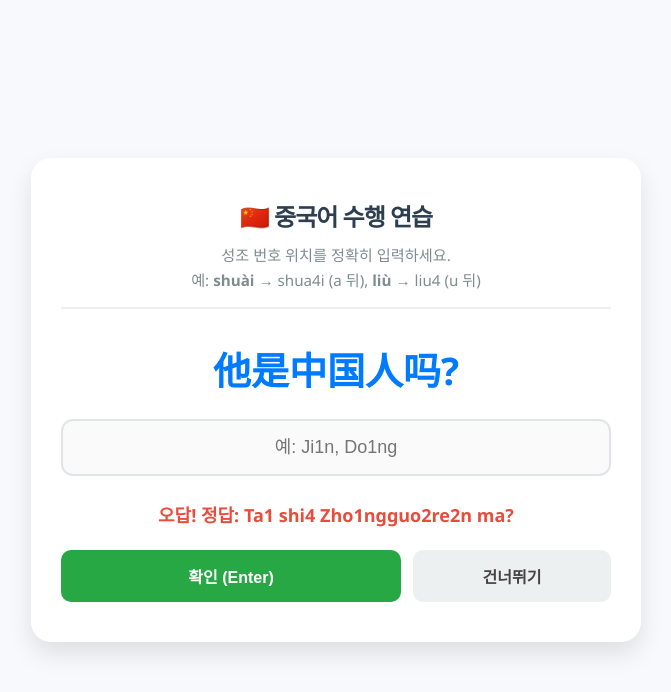
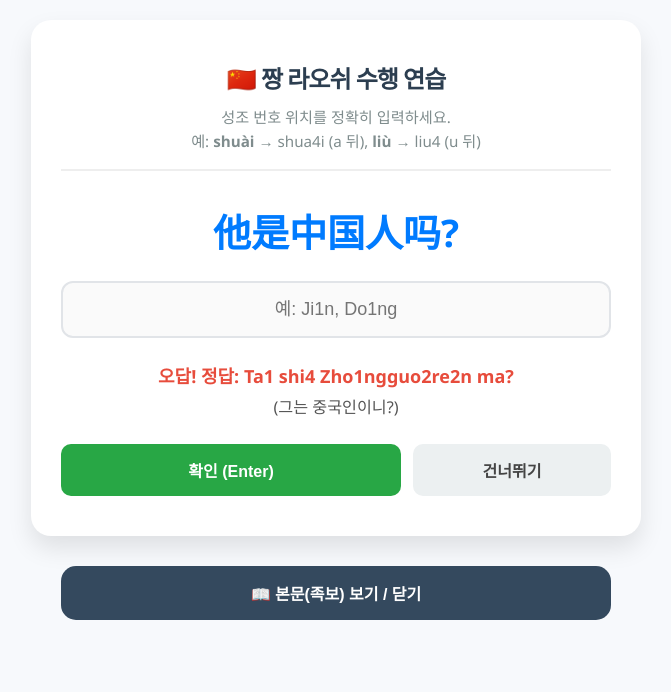
Before and after one commit to yyyyynny/CN-Study, a plain HTML site: page index.html in a window 1280 px wide. Both pictures are taken after a click on the button "확인 (Enter)". Shown: the whole page, without its empty margins (304-975 px from the left). Drawn offline with Linux system fonts and the light colour scheme.

Commit message:
Update index.html

```diff
--- a/index.html
+++ b/index.html
@@ -6,8 +6,8 @@
     <title>짱 라오쉬 수행 연습</title>
     <style>
         /* 깔끔하고 집중 잘 되는 디자인 */
-        body { font-family: 'Segoe UI', 'Microsoft YaHei', sans-serif; background-color: #f7f9fc; display: flex; justify-content: center; align-items: center; height: 100vh; margin: 0; }
-        .card { background: white; padding: 40px 30px; border-radius: 20px; box-shadow: 0 12px 24px rgba(0,0,0,0.1); text-align: center; width: 90%; max-width: 550px; }
+        body { font-family: 'Segoe UI', 'Microsoft YaHei', sans-serif; background-color: #f7f9fc; display: flex; flex-direction: column; align-items: center; min-height: 100vh; margin: 0; padding: 20px; box-sizing: border-box; }
+        .card { background: white; padding: 40px 30px; border-radius: 20px; box-shadow: 0 12px 24px rgba(0,0,0,0.1); text-align: center; width: 90%; max-width: 550px; margin-bottom: 20px; }
         h2 { color: #2c3e50; margin: 0 0 10px 0; letter-spacing: -1px; }
         .subtitle { color: #7f8c8d; font-size: 0.95em; margin-bottom: 30px; line-height: 1.6; border-bottom: 2px solid #eee; padding-bottom: 15px; }
 
@@ -21,16 +21,27 @@
         button:active { transform: scale(0.98); }
         .check-btn { background-color: #28a745; color: white; flex: 2; }
         .skip-btn { background-color: #ecf0f1; color: #444; flex: 1; }
+        .view-btn { background-color: #34495e; color: white; width: 100%; max-width: 550px; padding: 15px; border-radius: 15px; margin-top: 10px; }
 
-        #result { margin-top: 25px; font-weight: 800; font-size: 18px; height: 24px; }
+        #result { margin-top: 25px; font-weight: 800; font-size: 18px; min-height: 24px; line-height: 1.5; }
         .correct { color: #27ae60; }
         .wrong { color: #e74c3c; }
+        .meaning-text { display: block; font-size: 0.9em; color: #555; margin-top: 5px; font-weight: normal; }
+
+        /* 본문 보기 테이블 스타일 */
+        #textBody { display: none; width: 90%; max-width: 550px; background: white; padding: 20px; border-radius: 15px; box-shadow: 0 5px 15px rgba(0,0,0,0.05); margin-bottom: 50px; }
+        table { width: 100%; border-collapse: collapse; margin-top: 10px; font-size: 0.9em; }
+        th, td { border-bottom: 1px solid #eee; padding: 10px; text-align: left; }
+        th { color: #007bff; }
+        .hanzi-col { font-weight: bold; font-size: 1.1em; color: #333; }
+        .pinyin-col { color: #e67e22; font-weight: bold; }
+        .meaning-col { color: #666; }
     </style>
 </head>
 <body>
 
     <div class="card">
-        <h2>🇨🇳 중국어 수행 연습</h2>
+        <h2>🇨🇳 짱 라오쉬 수행 연습</h2>
         <div class="subtitle">
             성조 번호 위치를 정확히 입력하세요.<br>
             예: <b>shuài</b> → shua4i (a 뒤), <b>liù</b> → liu4 (u 뒤)
@@ -48,83 +59,91 @@
         </div>
     </div>
 
+    <button class="view-btn" onclick="toggleBody()">📖 본문(족보) 보기 / 닫기</button>
+
+    <div id="textBody">
+        <h3 style="margin-top:0; color:#333;">📚 전체 문장 리스트</h3>
+        <table>
+            <thead>
+                <tr>
+                    <th>한자</th>
+                    <th>내용</th>
+                </tr>
+            </thead>
+            <tbody id="tableList">
+                </tbody>
+        </table>
+    </div>
+
     <script>
         // ==========================================
-        // [데이터] 가중치(weight) 시스템 적용
-        // weight: 1.0 (기본) / 1.2 (약간 더 자주 나옴)
+        // [데이터] 뜻(meaning)과 표준병음(realPinyin) 추가
         // ==========================================
         const db = [
             // [1. 국적] -------------------------------------
-            { w: 1, hanzi: "你是哪国人?", answer: "Ni3 shi4 na3 guo2 re2n?" },
-            { w: 1, hanzi: "我是韩国人。", answer: "Wo3 shi4 Ha2nguo2re2n." },
-            { w: 1, hanzi: "我是中国人。", answer: "Wo3 shi4 Zho1ngguo2re2n." },
-            { w: 1, hanzi: "我是日本人。", answer: "Wo3 shi4 Ri4be3nre2n." },
-            { w: 1, hanzi: "我是意大利人。", answer: "Wo3 shi4 Yi4da4li4re2n." },
+            { w: 1, hanzi: "你是哪国人?", answer: "Ni3 shi4 na3 guo2 re2n?", meaning: "너는 어느 나라 사람이니?", realPinyin: "Nǐ shì nǎ guó rén?" },
+            { w: 1, hanzi: "我是韩国人。", answer: "Wo3 shi4 Ha2nguo2re2n.", meaning: "나는 한국인이야.", realPinyin: "Wǒ shì Hánguórén." },
+            { w: 1, hanzi: "我是中国人。", answer: "Wo3 shi4 Zho1ngguo2re2n.", meaning: "나는 중국인이야.", realPinyin: "Wǒ shì Zhōngguórén." },
+            { w: 1, hanzi: "我是日本人。", answer: "Wo3 shi4 Ri4be3nre2n.", meaning: "나는 일본인이야.", realPinyin: "Wǒ shì Rìběnrén." },
+            { w: 1, hanzi: "我是意大利人。", answer: "Wo3 shi4 Yi4da4li4re2n.", meaning: "나는 이탈리아인이야.", realPinyin: "Wǒ shì Yìdàlìrén." },
 
-            { w: 1, hanzi: "他是美国人吗?", answer: "Ta1 shi4 Me3iguo2re2n ma?" },
-            { w: 1, hanzi: "他是中国人吗?", answer: "Ta1 shi4 Zho1ngguo2re2n ma?" },
-            { w: 1, hanzi: "他是日本人吗?", answer: "Ta1 shi4 Ri4be3nre2n ma?" },
-            { w: 1, hanzi: "不是,他是加拿大人。", answer: "Bu2 shi4, ta1 shi4 Jia1na2da4re2n." },
+            { w: 1, hanzi: "他是美国人吗?", answer: "Ta1 shi4 Me3iguo2re2n ma?", meaning: "그는 미국인이니?", realPinyin: "Tā shì Měiguórén ma?" },
+            { w: 1, hanzi: "他是中国人吗?", answer: "Ta1 shi4 Zho1ngguo2re2n ma?", meaning: "그는 중국인이니?", realPinyin: "Tā shì Zhōngguórén ma?" },
+            { w: 1, hanzi: "他是日本人吗?", answer: "Ta1 shi4 Ri4be3nre2n ma?", meaning: "그는 일본인이니?", realPinyin: "Tā shì Rìběnrén ma?" },
+            { w: 1, hanzi: "不是,他是加拿大人。", answer: "Bu2 shi4, ta1 shi4 Jia1na2da4re2n.", meaning: "아니, 그는 캐나다인이야.", realPinyin: "Bú shì, tā shì Jiānádàrén." },
 
             // [2. 가족] -------------------------------------
-            { w: 1, hanzi: "她是谁?", answer: "Ta1 shi4 she2i?" },
-            { w: 1, hanzi: "她是我妹妹。", answer: "Ta1 shi4 wo3 me4imei." }, // 여동생
-            { w: 1, hanzi: "她是我姐姐。", answer: "Ta1 shi4 wo3 jie3jie." }, // 누나/언니
-            { w: 1, hanzi: "她是我妈妈。", answer: "Ta1 shi4 wo3 ma1ma." },   // 엄마
+            { w: 1, hanzi: "她是谁?", answer: "Ta1 shi4 she2i?", meaning: "그녀는 누구니?", realPinyin: "Tā shì shéi?" },
+            { w: 1, hanzi: "她是我妹妹。", answer: "Ta1 shi4 wo3 me4imei.", meaning: "그녀는 내 여동생이야.", realPinyin: "Tā shì wǒ mèimei." },
+            { w: 1, hanzi: "她是我姐姐。", answer: "Ta1 shi4 wo3 jie3jie.", meaning: "그녀는 내 누나(언니)야.", realPinyin: "Tā shì wǒ jiějie." },
+            { w: 1, hanzi: "她是我妈妈。", answer: "Ta1 shi4 wo3 ma1ma.", meaning: "그녀는 우리 엄마야.", realPinyin: "Tā shì wǒ māma." },
 
-            { w: 1, hanzi: "他是谁?", answer: "Ta1 shi4 she2i?" },
-            { w: 1, hanzi: "他是我弟弟。", answer: "Ta1 shi4 wo3 di4di." },   // 남동생
-            { w: 1, hanzi: "他是我哥哥。", answer: "Ta1 shi4 wo3 ge1ge." },   // 형/오빠
-            { w: 1, hanzi: "他是我爸爸。", answer: "Ta1 shi4 wo3 ba4ba." },   // 아빠
+            { w: 1, hanzi: "他是谁?", answer: "Ta1 shi4 she2i?", meaning: "그는 누구니?", realPinyin: "Tā shì shéi?" },
+            { w: 1, hanzi: "他是我弟弟。", answer: "Ta1 shi4 wo3 di4di.", meaning: "그는 내 남동생이야.", realPinyin: "Tā shì wǒ dìdi." },
+            { w: 1, hanzi: "他是我哥哥。", answer: "Ta1 shi4 wo3 ge1ge.", meaning: "그는 내 형(오빠)이야.", realPinyin: "Tā shì wǒ gēge." },
+            { w: 1, hanzi: "他是我爸爸。", answer: "Ta1 shi4 wo3 ba4ba.", meaning: "그는 우리 아빠야.", realPinyin: "Tā shì wǒ bàba." },
 
-            { w: 1, hanzi: "你有哥哥吗?", answer: "Ni3 yo3u ge1ge ma?" },
-            { w: 1, hanzi: "有,这是我哥哥。", answer: "Yo3u, zhe4 shi4 wo3 ge1ge." },
+            { w: 1, hanzi: "你有哥哥吗?", answer: "Ni3 yo3u ge1ge ma?", meaning: "너 형(오빠) 있니?", realPinyin: "Nǐ yǒu gēge ma?" },
+            { w: 1, hanzi: "有,这是我哥哥。", answer: "Yo3u, zhe4 shi4 wo3 ge1ge.", meaning: "있어, 이 사람은 우리 형(오빠)이야.", realPinyin: "Yǒu, zhè shì wǒ gēge." },
 
             // [3. 학년] -------------------------------------
-            { w: 1, hanzi: "他上几年级?", answer: "Ta1 sha4ng ji3 nia2nji2?" },
+            { w: 1, hanzi: "他上几年级?", answer: "Ta1 sha4ng ji3 nia2nji2?", meaning: "그는 몇 학년이니?", realPinyin: "Tā shàng jǐ niánjí?" },
 
-            { w: 1, hanzi: "小学六年级。", answer: "Xia3oxue2 liu4 nia2nji2." },  // 초6
-            { w: 1, hanzi: "初中一年级。", answer: "Chu1zho1ng yi1 nia2nji2." },  // 중1
-            { w: 1, hanzi: "初中二年级。", answer: "Chu1zho1ng er4 nia2nji2." },  // 중2
-            { w: 1, hanzi: "初中三年级。", answer: "Chu1zho1ng sa1n nia2nji2." }, // 중3
-            { w: 1, hanzi: "高中一年级。", answer: "Ga1ozho1ng yi1 nia2nji2." },  // 고1
+            { w: 1, hanzi: "小学六年级。", answer: "Xia3oxue2 liu4 nia2nji2.", meaning: "초등학교 6학년이야.", realPinyin: "Xiǎoxué liù niánjí." },
+            { w: 1, hanzi: "初中一年级。", answer: "Chu1zho1ng yi1 nia2nji2.", meaning: "중학교 1학년이야.", realPinyin: "Chūzhōng yī niánjí." },
+            { w: 1, hanzi: "初中二年级。", answer: "Chu1zho1ng er4 nia2nji2.", meaning: "중학교 2학년이야.", realPinyin: "Chūzhōng èr niánjí." },
+            { w: 1, hanzi: "初中三年级。", answer: "Chu1zho1ng sa1n nia2nji2.", meaning: "중학교 3학년이야.", realPinyin: "Chūzhōng sān niánjí." },
+            { w: 1, hanzi: "高中一年级。", answer: "Ga1ozho1ng yi1 nia2nji2.", meaning: "고등학교 1학년이야.", realPinyin: "Gāozhōng yī niánjí." },
 
-            // ★ [핵심] 고등학교 2학년 (가중치 1.2배 적용) ★
-            { w: 1.2, hanzi: "高中二年级。", answer: "Ga1ozho1ng er4 nia2nji2." },
+            // ★ [핵심] 고등학교 2학년 (가중치 1.2배) ★
+            { w: 1.2, hanzi: "高中二年级。", answer: "Ga1ozho1ng er4 nia2nji2.", meaning: "고등학교 2학년이야.", realPinyin: "Gāozhōng èr niánjí." },
 
             // [4. 기타] -------------------------------------
-            { w: 1, hanzi: "你叫什么名字?", answer: "Ni3 jia4o she2nme mi2ngzi?" },
-            { w: 1, hanzi: "我叫金东民。", answer: "Wo3 jia4o Ji1n Do1ngmi2n." },
-            { w: 1, hanzi: "他很帅!", answer: "Ta1 he3n shua4i!" },
-            { w: 1, hanzi: "他是我的朋友。", answer: "Ta1 shi4 wo3 de pe2ngyou." },
-            { w: 1, hanzi: "她很像你!", answer: "Ta1 he3n xia4ng ni3!" },
-            { w: 1, hanzi: "她几岁?", answer: "Ta1 ji3 sui4?" },
-            { w: 1, hanzi: "今年八岁。", answer: "Ji1nnia2n ba1 sui4." }
+            { w: 1, hanzi: "你叫什么名字?", answer: "Ni3 jia4o she2nme mi2ngzi?", meaning: "네 이름은 뭐니?", realPinyin: "Nǐ jiào shénme míngzi?" },
+            { w: 1, hanzi: "我叫金东民。", answer: "Wo3 jia4o Ji1n Do1ngmi2n.", meaning: "나는 김동민이라고 해.", realPinyin: "Wǒ jiào Jīn Dōngmín." },
+            { w: 1, hanzi: "他很帅!", answer: "Ta1 he3n shua4i!", meaning: "그는 잘 생겼어!", realPinyin: "Tā hěn shuài!" },
+            { w: 1, hanzi: "他是我的朋友。", answer: "Ta1 shi4 wo3 de pe2ngyou.", meaning: "그는 내 친구야.", realPinyin: "Tā shì wǒ de péngyou." },
+            { w: 1, hanzi: "她很像你!", answer: "Ta1 he3n xia4ng ni3!", meaning: "그녀는 너를 많이 닮았어!", realPinyin: "Tā hěn xiàng nǐ!" },
+            { w: 1, hanzi: "她几岁?", answer: "Ta1 ji3 sui4?", meaning: "그녀는 몇 살이니?", realPinyin: "Tā jǐ suì?" },
+            { w: 1, hanzi: "今年八岁。", answer: "Ji1nnia2n ba1 sui4.", meaning: "올해 8살이야.", realPinyin: "Jīnnián bā suì." }
         ];
 
         let currentIdx = 0;
 
-        // [확률 로직] 가중치 기반 랜덤 선택 함수
+        // 가중치 랜덤 선택
         function getWeightedRandomIndex() {
             let totalWeight = 0;
-            for (let i = 0; i < db.length; i++) {
-                totalWeight += db[i].w;
-            }
-
+            for (let i = 0; i < db.length; i++) totalWeight += db[i].w;
             let randomNum = Math.random() * totalWeight;
-
             for (let i = 0; i < db.length; i++) {
                 randomNum -= db[i].w;
-                if (randomNum <= 0) {
-                    return i;
-                }
+                if (randomNum <= 0) return i;
             }
-            return 0; // fallback
+            return 0;
         }
 
         function nextProblem() {
             currentIdx = getWeightedRandomIndex();
-
             document.getElementById('question').innerText = db[currentIdx].hanzi;
             document.getElementById('answerInput').value = '';
             document.getElementById('result').innerText = '';
@@ -134,28 +153,54 @@
         function checkAnswer() {
             const userAns = document.getElementById('answerInput').value.trim();
             const correctAns = db[currentIdx].answer;
+            const meaning = db[currentIdx].meaning; // 뜻 가져오기
 
-            // 정답 체크: 대소문자/공백 유연성 + 엄격한 철자 비교
+            // 대소문자/공백 처리
             const cleanUser = userAns.toLowerCase().replace(/\s+/g, ' ');
             const cleanCorrect = correctAns.toLowerCase().replace(/\s+/g, ' ');
 
             const resDiv = document.getElementById('result');
 
             if (cleanUser === cleanCorrect) {
-                resDiv.innerHTML = "<span class='correct'>정답입니다! 🎉</span>";
-                // 1초 후 자동 넘어감
-                setTimeout(nextProblem, 1000);
+                // 정답 시에도 뜻 보여주기
+                resDiv.innerHTML = `<span class='correct'>정답입니다! 🎉</span><br><span class='meaning-text'>(${meaning})</span>`;
+                setTimeout(nextProblem, 2000); // 뜻 읽을 시간 2초 줌
             } else {
-                resDiv.innerHTML = `<span class='wrong'>오답! 정답: ${correctAns}</span>`;
+                // 오답 시 정답과 뜻 보여주기
+                resDiv.innerHTML = `<span class='wrong'>오답! 정답: ${correctAns}</span><br><span class='meaning-text'>(${meaning})</span>`;
             }
         }
 
         // 엔터키 지원
         document.getElementById("answerInput").addEventListener("keypress", function(event) {
-            if (event.key === "Enter") {
-                checkAnswer();
+            if (event.key === "Enter") checkAnswer();
+        });
+
+        // 본문 보기 토글 기능
+        function toggleBody() {
+            const el = document.getElementById('textBody');
+            const tbody = document.getElementById('tableList');
+
+            if (el.style.display === 'none' || el.style.display === '') {
+                // 열릴 때 내용 채우기 (최초 1회만 하면 좋지만 매번 갱신도 OK)
+                let html = '';
+                db.forEach(item => {
+                    html += `<tr>
+                        <td class="hanzi-col">${item.hanzi}</td>
+                        <td>
+                            <div class="pinyin-col">${item.realPinyin}</div>
+                            <div class="meaning-col">${item.meaning}</div>
+                        </td>
+                    </tr>`;
+                });
+                tbody.innerHTML = html;
+                el.style.display = 'block';
+                // 화면 스크롤 내려서 보여주기
+                el.scrollIntoView({ behavior: 'smooth' });
+            } else {
+                el.style.display = 'none';
             }
-        });
+        }
 
         // 시작
         nextProblem();
```
